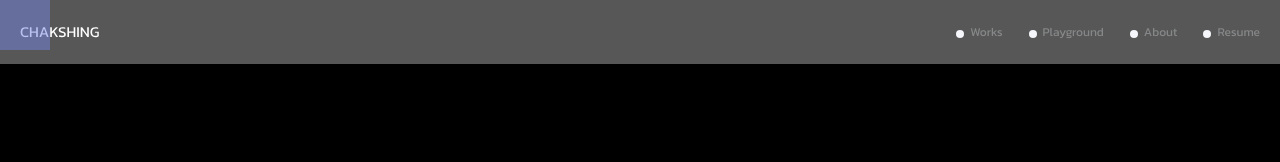
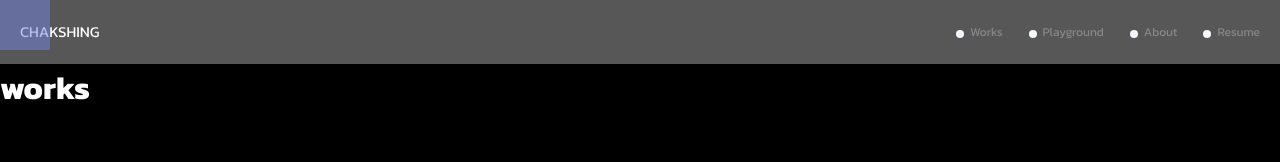
Before and after one commit to MgChak/Portfolio_3.x, a Vue app: page /#/works in a window 1280 px wide. Shown: the top 162 px of the page. Built offline with nearby package versions, Linux system fonts and the light colour scheme.

Commit message:
成功配置路由规则

```diff
--- a/src/router/index.js
+++ b/src/router/index.js
@@ -1,11 +1,29 @@
 import { createRouter, createWebHashHistory} from 'vue-router'
 
+import works from '../components/main_pages/works.vue'
+import playground from '../components/main_pages/playground.vue'
+import about from '../components/main_pages/about.vue'
 
 
 
 export default  createRouter({
     history: createWebHashHistory(),
     routes:[
-
+      {
+        path:'/',
+        redirect:'/works',
+      },{
+          name:'works',
+          path:'/works',
+          component: works,
+      },{
+        name:'playground',
+        path:'/playground',
+        component: playground,
+      },{
+        name:'about',
+        path:'/about',
+        component: about,
+      }
     ],
   })
```
